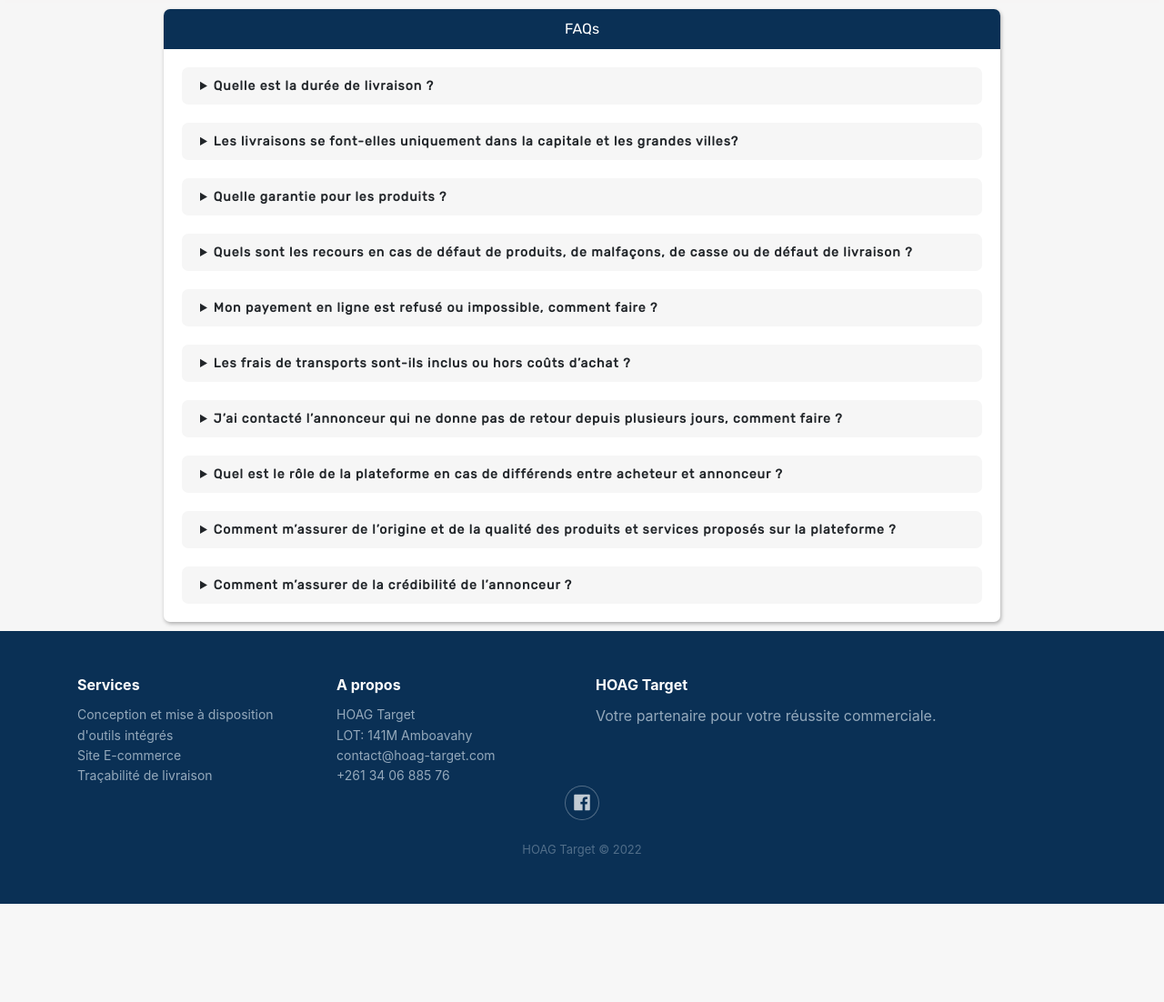
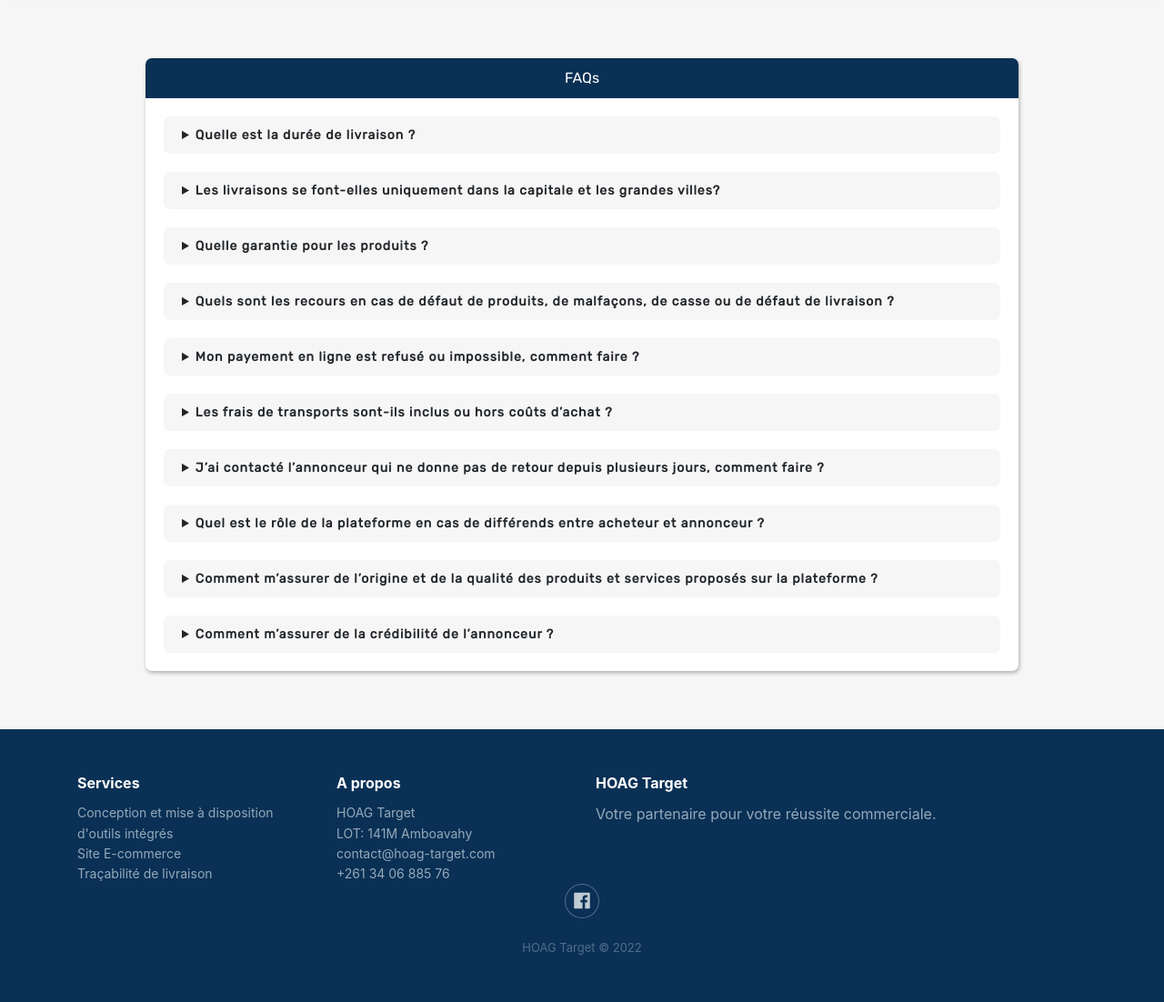
Before and after one commit to finoanaidev/sava, a Django app: page /faq in a window 1280 px wide. Shown: the part 101-1203 px from the top of the page at 91% size. Before the commit the page ends 1095 px from the top, so only its background shows below. Run offline with Django 3.2, Linux system fonts and the light colour scheme; some libraries are stand-ins or nearby versions.

Commit message:
Modification

```diff
--- a/store/templates/accueil.html
+++ b/store/templates/accueil.html
@@ -71,7 +71,7 @@
                                 soumettre vos suggestions et vos questions.</p>
 
                                 <p>Nous souhaitons à chacun de trouver son « match ».</p>
-                <p affaires !</p>
+
                             </p>
 
 						    </details>
--- a/store/templates/base.html
+++ b/store/templates/base.html
@@ -209,7 +209,7 @@
                 <div class="col-sm-6 col-md-3 item">
                     <h3>A propos</h3>
                     <ul>
-                        <li><a href="https://hoagtarget.com/">HOAG Target</a></li>
+                        <li><a href="https://hoagtarget.com/" target="blank">HOAG Target</a></li>
                         <li><a href="#">LOT: 141M Amboavahy</a></li>
                         <li><a href="#">contact@hoag-target.com</a></li>
                         <li><a href="#">+261 34 06 885 76</a></li>
--- a/store/templates/faq.html
+++ b/store/templates/faq.html
@@ -19,8 +19,8 @@ body{
 }
 
 .box{
-   width: 920px;
-   margin: 10px auto;
+   width: 75%;
+   margin: 5% auto;
    background: #fff;
    border-radius: 7px;
    box-shadow: 1px 2px 4px rgba(0,0,0,.3);
@@ -65,7 +65,8 @@ details p{
   margin-top: 2%;
 }
 
-    </style>
+</style>
+
 </head>
 
     <body>
--- a/store/templates/index.html
+++ b/store/templates/index.html
@@ -34,7 +34,7 @@
 					<div class="card-body">
 						<p class="card-title">{{product.name}}</p>
 						<p style="font-size: 68%"><a href="http://localhost:8000/register">Cliquez ici pour acheter les produits en gros ou semi-gros</a> </p>
-						<p class="card-text"><b>{{product.price|currency}}</b></p>
+						<p class="card-text">Prix en détail : <b>{{product.price|currency}}</b></p>
 						<!-- {{product | is_in_cart:request.session.cart }} -->
 					</div>
 
--- a/store/templates/register.html
+++ b/store/templates/register.html
@@ -455,7 +455,8 @@
             <div class="col">
               <input type="text" class="form-control" placeholder="Email du représentant">
             </div>
-            <div class="col-xs-5">
+
+            <div class="col">
               <select id="selection" class="form-control">
                 <option value="">Service d'activité</option>
                   <option value="">Vente au détail</option>
@@ -466,7 +467,7 @@
                   <option value="">Production en service</option>
                   <option value="">Autres</option>
               </select>
-        </div>
+          </div>
 
       </div>
       </div>
```
Also changed, not shown: store/templates/registerVendeur.html (+3 -5 lines), db.sqlite3. Lines whose indentation alone changed are shown as unchanged.
